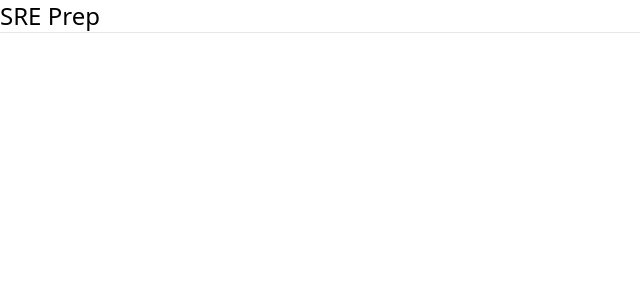
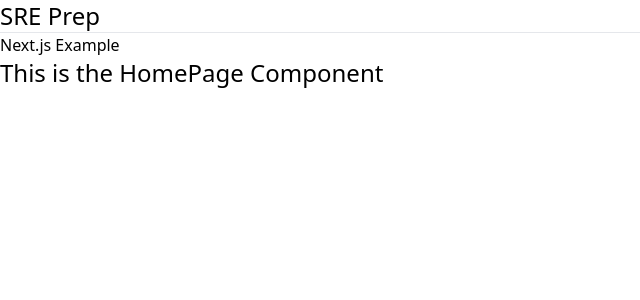
Before and after one commit to excircle/2024-sre-prep, a Next.js app: page / in a window 1280 px wide. Shown: the top 300 px of the page, without its empty margins (0-640 px from the left). Built offline with nearby package versions, Linux system fonts and the light colour scheme.

Commit message:
SPA front end is functional. Routing is working.

```diff
--- /dev/null
+++ b/pages/basics/index.js
@@ -0,0 +1,7 @@
+export default function Basics() {
+    return (
+        <>
+            <p className="text-2xl">This is the Basics Page</p>
+        </>
+    )
+}
--- /dev/null
+++ b/pages/homepage/HopePage.js
@@ -0,0 +1,7 @@
+export default function HomePage() {
+    return (
+        <>
+            <p className="text-2xl">This is the HomePage Component</p>
+        </>
+    )
+}
--- a/pages/index.js
+++ b/pages/index.js
@@ -1,10 +1,30 @@
 import React from "react"
+import { useRouter } from 'next/router';
+import HomePage from "./homepage/HopePage";
+import Basics from "./basics/Basics";
 
 export default function Home() {
+  const router = useRouter();
+
+  const renderComponent = () => {
+    switch (router.pathname) {
+      case '/':
+        return <HomePage />;
+      case '/basics':
+        return <Basics />;
+      default:
+        return <div>Page not found</div>;
+    }
+  };
+
   return (
     <React.Fragment>
       <p className="text-2xl">SRE Prep</p>
       <hr></hr>
+      <div>
+        <h1>Next.js Example</h1>
+        {renderComponent()}
+      </div>
     </React.Fragment>
   )
 }
```
Also changed, not shown: pages/basics/browser-deep-dive/index.js (renamed from pages/basics/browser-deep-dive.js).
